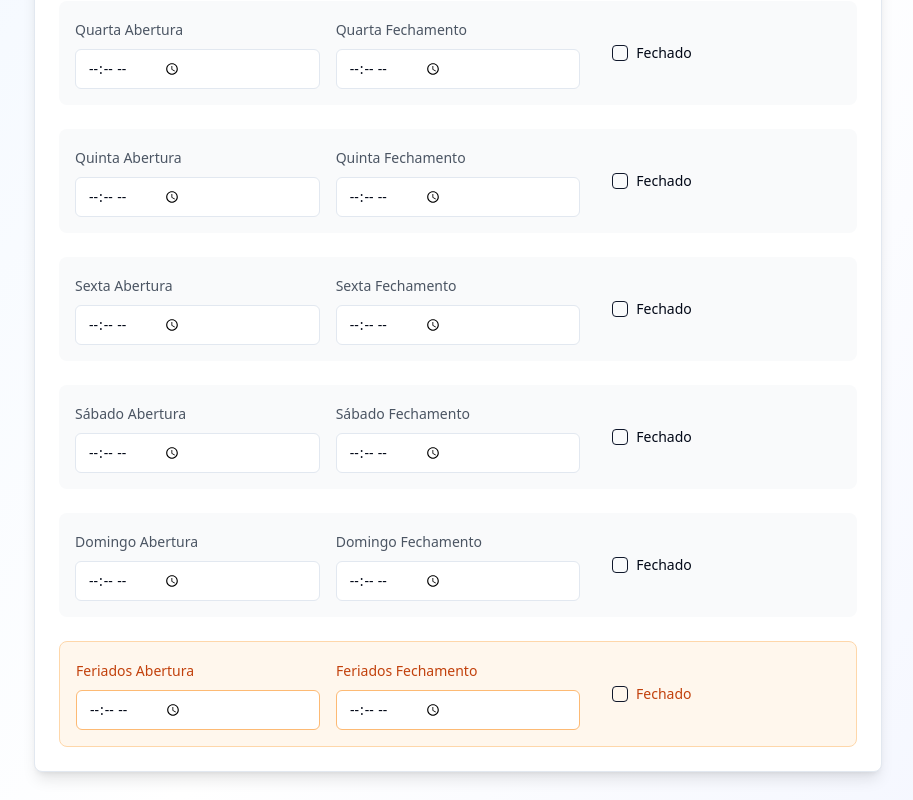
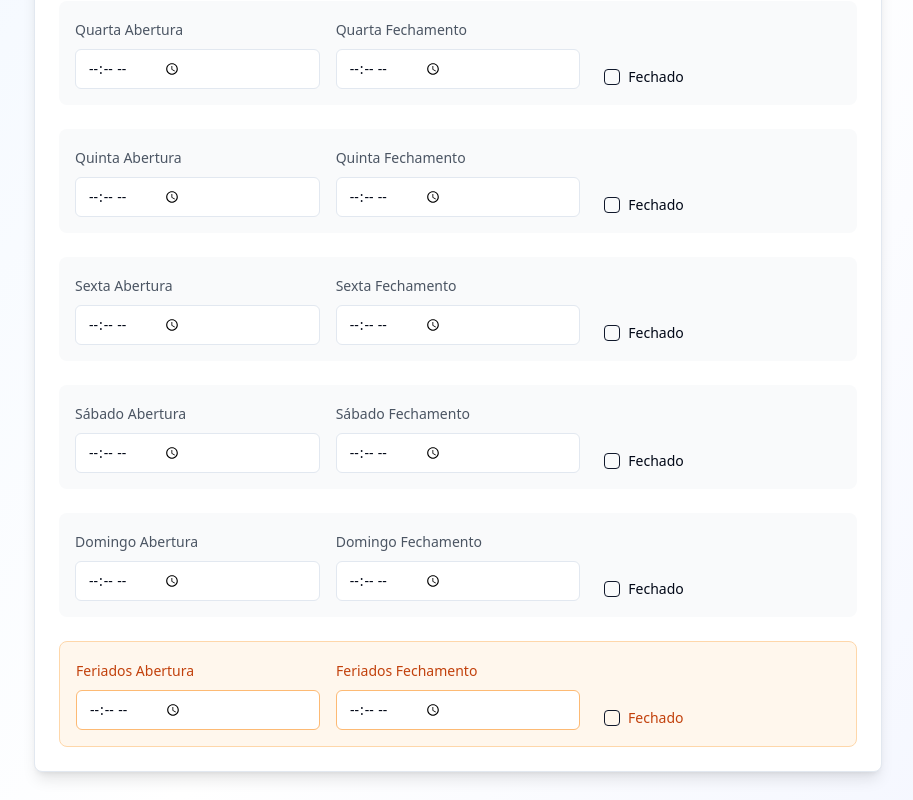
Before and after one commit to gustavoprojectx5/horario-feliz-formulario, a React (Vite) app: page / in a window 1280 px wide. Shown: the part 480-1280 px from the top of the page, without its empty margins (182-1095 px from the left). Built offline with nearby package versions, Linux system fonts and the light colour scheme.

Commit message:
Fix: Adjust checkbox alignment
Lower and tighten the checkbox spacing.

```diff
--- a/src/components/BusinessHoursForm.tsx
+++ b/src/components/BusinessHoursForm.tsx
@@ -90,7 +90,7 @@ const BusinessHoursForm = () => {
           <CardContent className="p-6">
             <div className="space-y-6">
               {schedule.map((day, index) => (
-                <div key={day.day} className="grid grid-cols-3 gap-4 items-center p-4 bg-gray-50 rounded-lg hover:bg-gray-100 transition-colors">
+                <div key={day.day} className="grid grid-cols-3 gap-4 items-end p-4 bg-gray-50 rounded-lg hover:bg-gray-100 transition-colors">
                   <div className="space-y-2">
                     <Label htmlFor={`open-${index}`} className="text-sm text-gray-600">
                       {day.shortDay} Abertura
@@ -119,7 +119,7 @@ const BusinessHoursForm = () => {
                     />
                   </div>
 
-                  <div className="flex items-center space-x-2 justify-start pl-4">
+                  <div className="flex items-center space-x-2 justify-start pl-2 pb-1">
                     <Checkbox
                       id={`closed-${index}`}
                       checked={day.isClosed}
@@ -136,7 +136,7 @@ const BusinessHoursForm = () => {
               ))}
 
               {/* Campo Feriados com destaque */}
-              <div className="grid grid-cols-3 gap-4 items-center p-4 bg-orange-50 border border-orange-200 rounded-lg hover:bg-orange-100 transition-colors">
+              <div className="grid grid-cols-3 gap-4 items-end p-4 bg-orange-50 border border-orange-200 rounded-lg hover:bg-orange-100 transition-colors">
                 <div className="space-y-2">
                   <Label htmlFor="holidays-open" className="text-sm text-orange-700 font-medium">
                     Feriados Abertura
@@ -165,7 +165,7 @@ const BusinessHoursForm = () => {
                   />
                 </div>
 
-                <div className="flex items-center space-x-2 justify-start pl-4">
+                <div className="flex items-center space-x-2 justify-start pl-2 pb-1">
                   <Checkbox
                     id="holidays-closed"
                     checked={holidays.isClosed}
```
